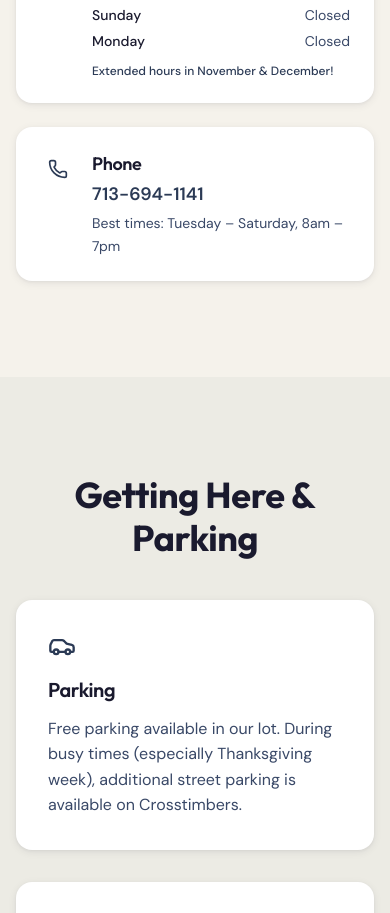
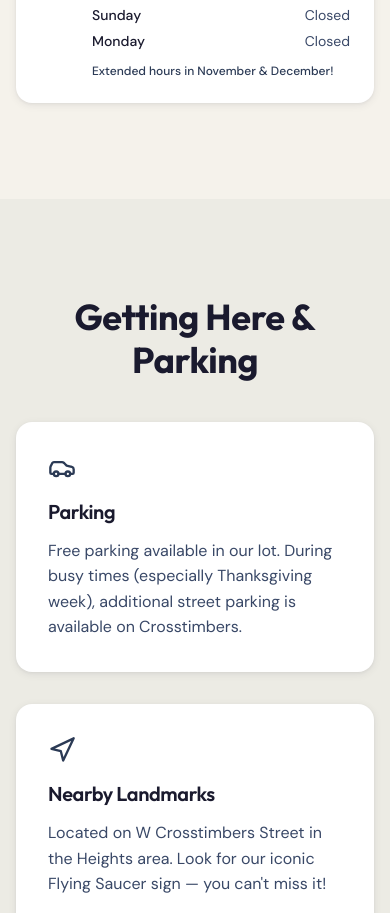
Before and after one commit to zavalatechlabs/flying-saucer-pie-company-htx, a Next.js app: page /contact in a window 390 px wide. Shown: the part 1244-2157 px from the top of the page. Built offline with nearby package versions, Linux system fonts and the light colour scheme; no server answers.

Commit message:
fix: remove duplicate phone number from location section
Phone now appears only once — in the 'Let's Talk Pie' contact section below.
Location section now shows Address + Hours only.

```diff
--- a/app/contact/contact-content.tsx
+++ b/app/contact/contact-content.tsx
@@ -72,7 +72,7 @@ export function ContactContent() {
               </div>
             </motion.div>
 
-            {/* Address / Hours / Phone cards */}
+            {/* Address / Hours cards */}
             <motion.div
               initial={{ opacity: 0, x: 20 }}
               whileInView={{ opacity: 1, x: 0 }}
@@ -115,27 +115,6 @@ export function ContactContent() {
                     </div>
                     <p className="text-xs text-accent font-medium mt-3">
                       Extended hours in November &amp; December!
-                    </p>
-                  </div>
-                </div>
-              </div>
-
-              {/* Phone */}
-              <div className="bg-surface rounded-2xl p-6 shadow-retro">
-                <div className="flex items-start gap-4">
-                  <div className="p-2 bg-accent/10 rounded-full flex-shrink-0">
-                    <Phone size={20} className="text-accent" />
-                  </div>
-                  <div>
-                    <h2 className="text-h5 font-display font-semibold text-ink mb-1">Phone</h2>
-                    <a
-                      href={`tel:${businessInfo.phone}`}
-                      className="text-lg font-semibold text-accent hover:text-accent/80 transition-colors"
-                    >
-                      {businessInfo.phone}
-                    </a>
-                    <p className="text-body-sm text-ink-muted mt-1">
-                      Best times: Tuesday – Saturday, 8am – 7pm
                     </p>
                   </div>
                 </div>
```
